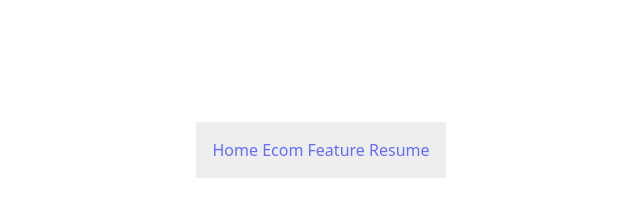
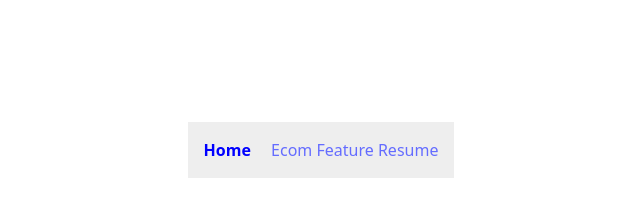
Before and after one commit to printMP/reactres, a React (Vite) app: page / in a window 1280 px wide. Shown: the part 188-409 px from the top of the page, without its empty margins (319-959 px from the left). Built offline with nearby package versions, Linux system fonts and the light colour scheme.

Commit message:
added currentPath comparator

```diff
--- a/src/App.tsx
+++ b/src/App.tsx
@@ -19,14 +19,23 @@ export default function App() {
   }, [location]);
 
 
+    const isActive = (path: string) =>{
+      console.log("The currentPath is ",currentPath);
+      console.log("The past in path is ",path);
 
+      return currentPath === path
+    };
 
 
   return (
     <div>
 
       <nav style={{ padding: '1em', background: '#eee'}}>
-        <Link to="/" style={{ marginRight: 'irem'}}>Home </Link>
+        <Link to="/"  style={{
+            marginRight: '1rem',
+            fontWeight: isActive('/') ? 'bold' : 'normal',
+            color: isActive('/') ? 'blue' : 'black', // Active link style
+          }}>Home </Link>
         <Link to="/Ecom" style={{ marginRight: 'irem' }}>Ecom </Link>
         <Link to="/Feature" style={{ marginRight: 'lrem' }}>Feature </Link>
         <Link to="/Resume" style={{ marginRight: 'irem'}}>Resume</Link>
```
